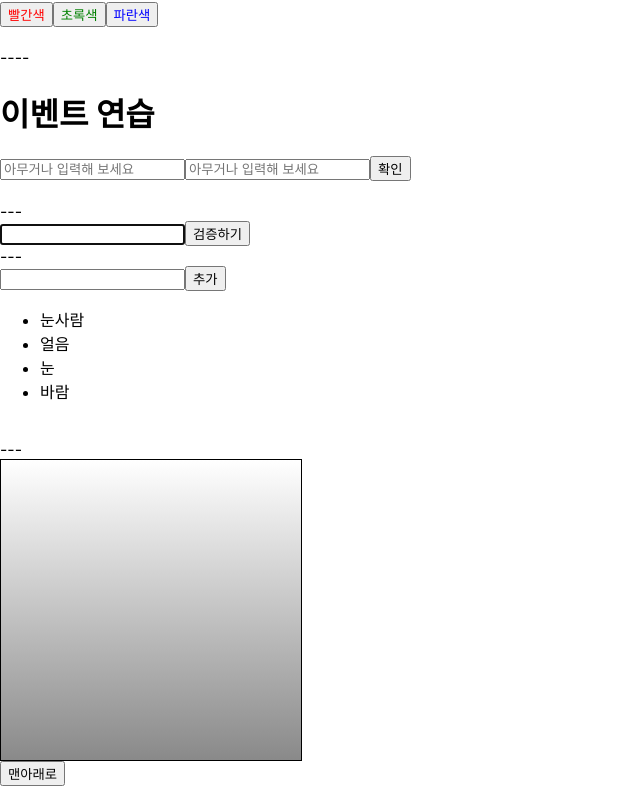
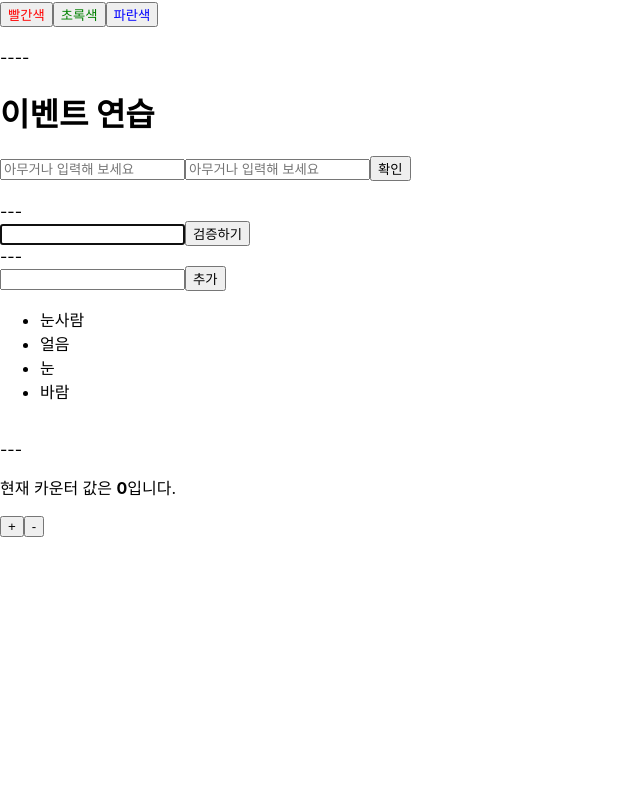
Before and after one commit to kqjatjr/ReactStudy, a React (Create React App) app: page / in a window 1280 px wide. Shown: the part 300-1106 px from the top of the page, without its empty margins (0-640 px from the left). After the commit the page ends 837 px from the top, so only its background shows below. Built offline with nearby package versions, Linux system fonts and the light colour scheme.

Commit message:
useState - Counter2

```diff
--- a/src/App.tsx
+++ b/src/App.tsx
@@ -4,7 +4,7 @@ import Say from "./Components/Say";
 import EventPractice from "./Components/EventPractice";
 import ValidationSample from "./Components/ValidationSample";
 import IterationSample from "./Components/IterationSample";
-import ScrollBox from "./Components/ScrollBox";
+import Counter2 from "./Components/Counter2";
 
 function App() {
   return (
@@ -29,12 +29,7 @@ function App() {
       <IterationSample />
       <br />
       ---
-      <div>
-        <ScrollBox />
-        <button>맨아래로</button>
-        <br />
-        <br />
-      </div>
+      <Counter2 />
     </div>
   );
 }
--- /dev/null
+++ b/src/Components/Counter2.tsx
@@ -0,0 +1,25 @@
+import { useState } from "react";
+
+const Counter2 = () => {
+  const [value, setValue] = useState<number>(0);
+
+  const handleCountAdd = () => {
+    setValue((prev) => prev + 1);
+  };
+
+  const handleCountSub = () => {
+    if (value >= 1) setValue((prev) => prev - 1);
+  };
+
+  return (
+    <div>
+      <p>
+        현재 카운터 값은 <b>{value}</b>입니다.
+      </p>
+      <button onClick={handleCountAdd}>+</button>
+      <button onClick={handleCountSub}>-</button>
+    </div>
+  );
+};
+
+export default Counter2;
```
